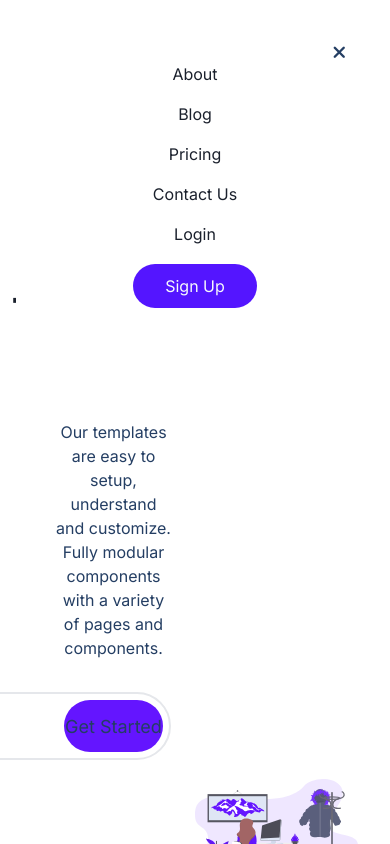
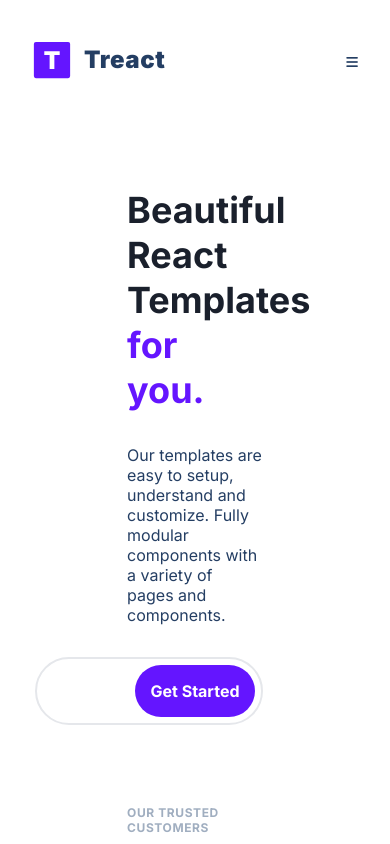
Before and after one commit to Jestr85/Treact---Final-Project, a plain HTML site: page index.html in a window 390 px wide. Both pictures are taken after a click on the button 350 px from the left and 62 px from the top of the page. Shown: the top 844 px of the page. Drawn offline with Linux system fonts and the light colour scheme.

Commit message:
rewrote nav & header CSS

```diff
--- a/index.html
+++ b/index.html
@@ -19,14 +19,14 @@
                     <img class="nav__logo--img" src="./assets/logo.2c489fc453a1783cbadacf914efa3df6.svg" alt="logo">
                     <div class="nav__logo--title">Treact</div>
                 </div>
-                <ul class="nav__links">
-                    <li><a href="#" class="nav__link">About</a></li>
-                    <li><a href="#" class="nav__link">Blog</a></li>
-                    <li><a href="#" class="nav__link">Pricing</a></li>
-                    <li><a href="#" class="nav__link">Contact Us</a></li>
-                    <li><a href="#" class="nav__link login">Login</a></li>
-                    <li><a href="#" class="nav__link nav__link--primary">Sign Up</a></li>
-                </ul>
+                <div class="nav__links">
+                    <a href="#" class="nav__link">About</a>
+                    <a href="#" class="nav__link">Blog</a>
+                    <a href="#" class="nav__link">Pricing</a>
+                    <a href="#" class="nav__link">Contact Us</a>
+                    <a href="#" class="nav__link login">Login</a>
+                    <a href="#" class="nav__link nav__link--primary">Sign Up</a></li>
+                </div>
                 <button class="btn__menu" onclick="openMenu()">
                     <i class="fas fa-bars"></i>
                 </button>
@@ -36,26 +36,14 @@
             <button class="btn__menu btn__menu--close" onclick="closeMenu()">
                 <i class="fas fa-times"></i>
             </button>
-            <ul class="modal__links">
-                <li class="modal__link">
-                    <a href="#" class="modal__link" onclick="closeMenu()">About</a>
-                </li>
-                <li class="modal__link">
-                    <a href="#blog" class="modal__link" onclick="closeMenu()">Blog</a>
-                </li>
-                <li class="modal__link">
-                    <a href="#pricing" class="modal__link" onclick="closeMenu()">Pricing</a>
-                </li>
-                <li class="modal__link">
-                    <a href="#contact us" class="modal__link" onclick="closeMenu()">Contact Us</a>
-                </li>
-                <li class="modal__link">
-                    <a href="#login" class="modal__link" onclick="closeMenu()">Login</a>
-                </li>
-                <li class="modal__link modal__link--primary">
-                    <a href="#sign up" class="modal__link--su" onclick="closeMenu()">Sign Up</a>
-                </li>
-            </ul>
+            <div class="modal__links">
+                <a href="#" class="modal__link" onclick="closeMenu()">About</a>
+                <a href="#blog" class="modal__link" onclick="closeMenu()">Blog</a>
+                <a href="#pricing" class="modal__link" onclick="closeMenu()">Pricing</a>
+                <a href="#contact us" class="modal__link" onclick="closeMenu()">Contact Us</a>
+                <a href="#login" class="modal__link" onclick="closeMenu()">Login</a>
+                <a href="#sign up" class="modal__link modal__link--primary" onclick="closeMenu()">Sign Up</a>
+            </div>
         </div>
 
         <header>
@@ -83,8 +71,8 @@
         <section id="features">
             <div class="container">
                 <div class="row__narrow">
-                    <h4 class="section_tag">FEATURES</h4>
-                    <h2 class="section__title">We have Amazing <span>Service</span></h2>
+                    <h4 class="section__tag">FEATURES</h4>
+                    <h2 class="section__title">We have Amazing <span class="purple">Service.</span></h2>
                     <div class="section__para">Lorem ipsum dolor sit, amet consectetur adipisicing elit. Aut nulla animi commodi earum dolore iusto! Aliquam debitis sed dolores similique nam? Modi illo fugiat voluptatem earum eos quis asperiores assumenda?
                     </div>
                     <div class="features">
--- a/index.js
+++ b/index.js
@@ -1,5 +1,5 @@
 function openMenu() {
-    document.body.classList += " menu--open";
+    document.body.classList += "menu--open";
 }
 
 function closeMenu() {
--- a/styles.css
+++ b/styles.css
@@ -34,48 +34,21 @@ img {
     width: 100%;
 }
 
-p {
-    line-height: 1.5;
-}
-
 a {
+    text-decoration: none;
     display: inline;
-    text-decoration: none;
-    cursor: pointer;
-}
-
-header {
-    position: relative;
-}
-
-header .row {
-    display: flex;
-    justify-content: center;
-    align-items: center;
 }
 
 a:hover {
     text-decoration: underline;
+    color:#6415ff
 }
 
-.purple {
-    color: #6415ff;
-}
-
-div {
-    display: block;
-    unicode-bidi: isolate;
-    }
-
 ul {
-    display: flex;
-}
-
-li {
     list-style-type: none;
 }
 
-/* NAV */
+/* NAVIGATION */
 
 .nav__row {
     display: flex;
@@ -92,7 +65,7 @@ li {
     display: flex;
     align-items: center;
     margin: 8px 0;
-    padding: 0 0 4px;
+    padding-bottom: 4px;
 }
 
 .nav__logo--img {
@@ -101,23 +74,28 @@ li {
 }
 
 .nav__logo--title {
-    margin-left: 12px;
-    padding: 0 0 2px;
     font-size: 24px;
     font-weight: 900;
+    margin-left: 12px;
     letter-spacing: 0.6px;
+    padding-bottom: 2px;
+}
+
+.nav__links {
+    display: flex;
+    align-items: center;
+    padding-bottom: 2px;
 }
 
 .nav__link {
-    margin: 0 24px;
-    text-decoration: none;
     font-size: 14px;
     font-weight: 600;
-    padding: 4px 0 0;
+    padding-top: 4px;
     letter-spacing: 0.35px;
     border-bottom: 2px solid transparent;
     position: relative;
     transition: all 300ms ease;
+    margin: 0 24px;
 }
 
 .nav__link:after {
@@ -128,55 +106,18 @@ li {
     height: 2px;
     width: 100%;
     background-color: #6415ff;
-    transition: all 300ms ease;
-    opacity: 0;
-}
-
-.nav__links {
-    padding-bottom: 2px;
-    display: flex;
-    align-items: center;
-}
-
-.nav__container {
-    width: 100%;
-    max-width: 100%;
-    padding: 0 24px;
-    display: flex;
-    justify-content: space-between;
-    align-items: center;
-    margin: 0 155px;
-}
-
-.login {
-    margin-left: 48px;
-
-}
-
-.nav__link:hover {
-    color: #6415ff;
-}
-
-.nav__link:after {
-    content: "";
-    position: absolute;
-    left: 0px;
-    bottom: -6px;
-    height: 2px;
-    width: 100%;
-    background: #6415ff;
     transition: all 300ms;
     opacity: 0;
 }
 
 .nav__link--primary {
-    background-color: #6415ff;
-    color: #fff;
-    font-size: 14px;
     margin: 0;
     padding: 10px 32px;
     margin-top: 2px;
     border-radius: 9999px;
+    background-color: #6415ff;
+    color: #fff;
+    line-height: 1.5;
     border: none;
     width: auto;
     transition: all 300ms;
@@ -194,25 +135,35 @@ li {
     height: 0;
 }
 
-/* Modal */
-
-.menu--open .modal {
-    visibility: visible;
-    opacity: 1;
-    transform: translateX(0)
+.btn__menu {
+    display: none;
+    background: transparent;
+    border: none;
+    transition: all 300ms ease;
 }
 
-.menu--open {
-    max-height: 100vh;
-    overflow-y: hidden;
+.modal {
+    position: fixed;
+    top: 0;
+    left: 0;
+    right: 0;
+    height: 378px;
+    margin: 24px 16px;
+    padding: 32px;
+    background-color: #fff;
+    border: 1px solid rgb(229, 231, 235);
+    border-radius: 8px;
+    z-index: 4;
+    visibility: hidden;
+    opacity: 0;
+    transform: translateX(300%);
+    transition: all 300ms ease;
 }
 
 .btn__menu--close {
     position: fixed;
-    right: 20px;
-    top: 10px;
-    padding: 8px;
-    color: #243e63;
+    top: 24px;
+    right: 18px;
 }
 
 .modal__links {
@@ -224,72 +175,79 @@ li {
 }
 
 .modal__link {
-    padding: 0 0 4px;
+    color: #1a202c;
+    font-size: 18px;
+    font-weight: 600;
+    line-height: 1.5;
     margin: 8px 0;
-    color:#1a202c;
-}
-
-.modal__link--su {
-    color: #f7fafc;
+    padding-bottom: 4px;
+    border-bottom: 2px solid transparent;
 }
 
 .modal__link--primary {
-    color: #fff;
-    background-color: #5415ff;
-    margin: 8px 0;
+    color: #f7fafc;
     padding: 12px 32px;
-    border-radius: 9999px;
+    background-color: #6415ff;
+    border-radius: 500px;
+    border: none;
 }
 
-.modal {
-    position: absolute;
-    top: 0;
-    left: 0;
-    right: 0;
-    height: 378px;
-    margin: 24px 16px;
-    padding: 32px;
-    background-color: #fff;
-    z-index: 3;
-    display: flex;
-    justify-content: center;
-    align-items: center;
-    visibility: hidden;
-    opacity: 0;
-    transition: all 300ms ease;
+.menu--open .modal {
+    visibility: visible;
+    opacity: 1;
 }
 
-.btn__menu {
-    display: none;
-    background-color: transparent;
-    border: none;
-    transition: all 300ms ease;
+.menu--open {
+    max-height: 100vh;
+    overflow-y:hidden;
 }
 
-/* Header */
+.btn__menu--close {
+    position: absolute;
+    right: 20px;
+    top: 10px;
+    padding: 8px;
+    color: #243e6324
+}
 
-.row {
-    display: flex;
-    justify-content: space-between;
-    align-items: center;
+/* HEADER */
+
+header {
+    position: relative;
 }
 
 .container {
     padding: 96px 0;
 }
 
-.header__description {
-    width: 50%;
+header .row {
+    display: flex;
+    align-items: center;
+    justify-content: space-between;
 }
 
-.header__description--para {
-    margin: 32px 0;
+.row {
+    width: 100%;
+    max-width: 1280px;
+    margin: 0 auto;
+}
+
+.header__description {
+    width: 41.6667%;
 }
 
 h1 {
     font-size: 48px;
     color: #1a202c;
     line-height: 1.25;
+}
+
+.purple {
+    color: #6415ff;
+}
+
+.header__description--para {
+    margin: 32px 0;
 }
 
 .header__email {
@@ -307,42 +265,46 @@ h1 {
     border-radius: 500px;
     border: 2px solid rgb(229, 231,235);
     padding: 20px 192px 20px 32px;
-    color: rgb(36, 62, 99);
+    color: rgb(366, 62,99);
     font-size: 16px;
     font-weight: 500;
     position: absolute;
+    top: 0;
+    bottom: 0;
     z-index: 1;
     transition: border-color 300ms;
-    top: 0;
-    bottom: 0;
 }
 
 .header__email--btn {
     z-index: 2;
     margin: 8px;
     height: calc(100% - 16px);
+    border-radius: 500px;
     width: 160px;
     border: none;
-    border-radius: 500px;
     background-color: #6415ff;
+    color: #fff;
+    font-weight: 700;
+    font-size: 16px;
+    transition: all 300ms;
 }
 
 .header__customers--title {
     margin-top: 80px;
     color: #a0aec0;
     font-size: 12px;
-    font-weight: 700px;
+    font-weight: 700;
     letter-spacing: 0.6px;
 }
 
 .header__customers {
-    margin: 16px 0 0;
-    padding: 0 64px 0 0;
+    margin-top: 16px;
+    padding-right: 128px;
     opacity: 0.5;
 }
 
 .header__img--wrapper {
-    width: calc(100% - 41.6667%)
+    width: calc(100% - 41.6667%);
 }
 
 .header__img {
@@ -352,7 +314,7 @@ h1 {
 
 
 
-/* Computers */
+/* RESPONSIVENESS */
 
 @media (max-width: 1280px) {
     header .row {
@@ -382,47 +344,16 @@ h1 {
 }
 
 @media (max-width: 1024px) {
-    .header__description {
-        text-align: center;
-        display: flex;
+    header .row {
         flex-direction: column;
         align-items: center;
-    }
-}
-
-
-
-
-/* Phones & Tablets */
-
-@media (max-width: 768px) {
-    .header__description {
-        padding: 0 24px;
-    }
-
-    h1 {
-        font-size: 40px;
-    }
-
-    h2 {
-        font-size: 26px;
-    }
-
-    button {
-        font-size: 18px;
-    }
-}
-
-/* Phones (small screens) */
-
-@media (max-width: 550px) {
-    .nav__links {
-        display:none;
     }
 
     .btn__menu {
         display: block;
     }
 
-
+    .nav__links {
+        display: none;
+    }
 }
```
